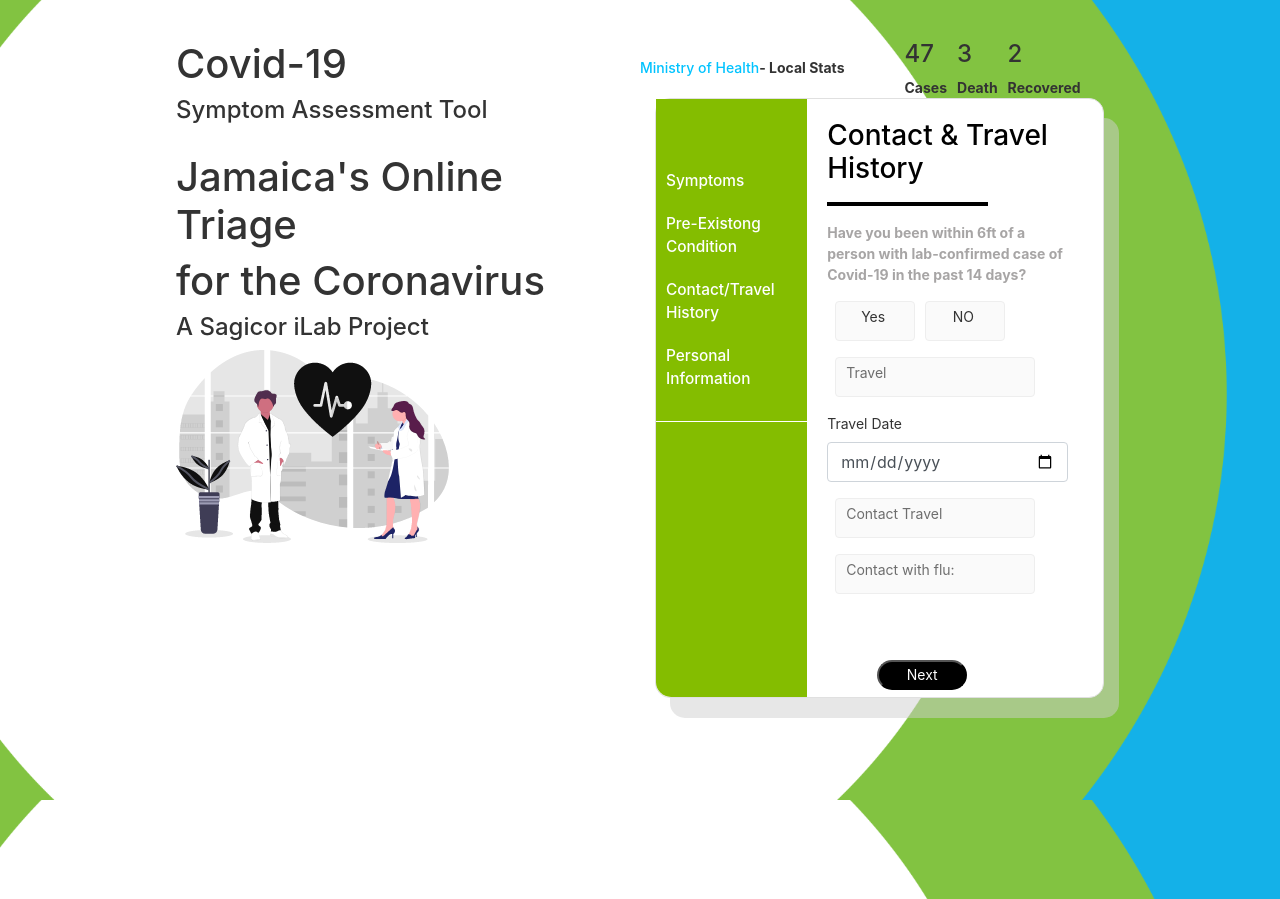
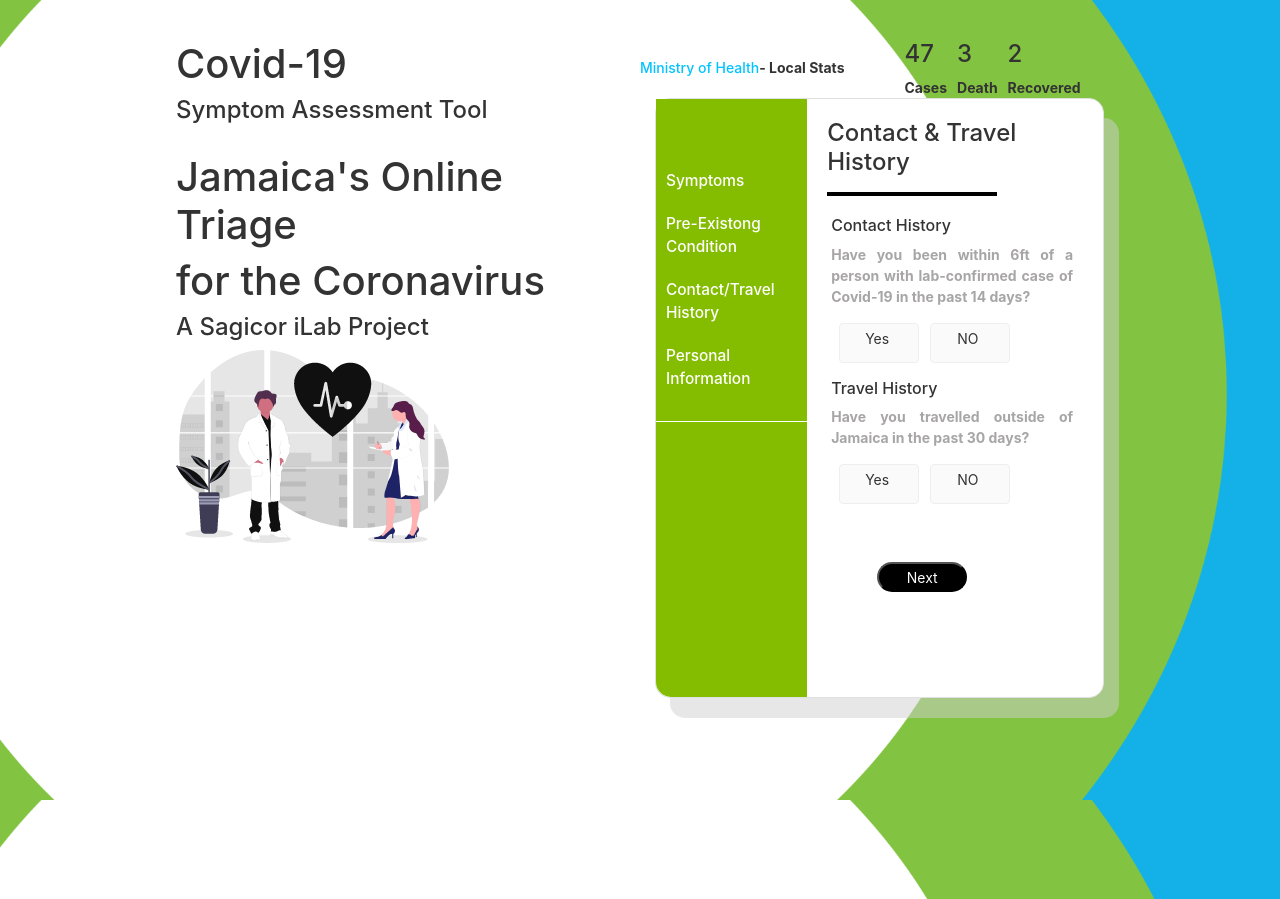
Before and after one commit to Hendricks-3D/Covid-19Assessment-Tool, an Angular app: page /contactHis in a window 1280 px wide. Built offline with nearby package versions, Linux system fonts and the light colour scheme.

Commit message:
UI changes

```diff
--- a/src/app/Components/contact-history/contact-history.component.css
+++ b/src/app/Components/contact-history/contact-history.component.css
@@ -64,6 +64,14 @@ h3{
     background-color: #fafafa;
   }
 
+  #yesC{
+    background-color: #fafafa;
+  }
+
+  #noC{
+    background-color: #fafafa;
+  }
+
   .btn-card {
     border-radius: 4px;
     border: 1px solid #eee;
@@ -80,6 +88,16 @@ h3{
     line-height: 24px;
   }
 
+
+  .scroll {
+
+    padding:4px;
+    width: 250px;
+    height: 300px;
+    overflow-x: hidden;
+    overflow-x: auto;
+    text-align:justify;
+}
     /**
   Media Queries
   */
@@ -116,5 +134,22 @@ p b{
 
 label{
     font-size: 12px;
+    font-weight: 600;
 }
 }
+
+
+
+
+::-webkit-input-placeholder { /* Chrome/Opera/Safari */
+  font-size: 11px;
+}
+::-moz-placeholder { /* Firefox 19+ */
+  font-size: 11px;
+}
+:-ms-input-placeholder { /* IE 10+ */
+  font-size: 11px;
+}
+:-moz-placeholder { /* Firefox 18- */
+  font-size: 11px;
+}
--- a/src/app/Components/contact-history/contact-history.component.html
+++ b/src/app/Components/contact-history/contact-history.component.html
@@ -1,9 +1,39 @@
-    <h3>Contact & Travel History</h3>
+    <h4>Contact & Travel History</h4>
 
     <hr class="line">
-
+    <div class="scroll">
+    <h6>Contact History</h6>
     <P><b>
         Have you been within 6ft of a person with lab-confirmed case of Covid-19 in the past 14 days?
+      </b></P>
+
+    <div class="row">
+
+        <div class="col-lg-4">
+            <div class="btn-card " id="yesC" (click)="showC()">
+
+              <label >Yes</label>
+            </div>
+        </div>
+
+
+        <div class="col-lg-4">
+            <div class="btn-card " id="noC" (click)="hideC()">
+
+              <label >NO</label>
+            </div>
+        </div>
+
+        </div>
+
+
+
+
+
+
+        <h6>Travel History</h6>
+    <P><b>
+        Have you travelled outside of Jamaica in the past 30 days?
       </b></P>
 
     <div class="row">
@@ -25,28 +55,74 @@
 
         </div>
 
-    <div class="card" id="travel" (click)="changeTravel()">
 
-    <label >Travel</label>
-    </div>
+            <ng-template [ngIf]="showConditions">
 
-    <div class="form-group">
-    <label for="age">Travel Date</label>
-    <input type="date" class="form-control" id="inputField" placeholder="Travel Date"  [(ngModel)]="user.travel_date">
-    </div>
+                <div >
 
-    <div class="card" id="contact" (click)="changeContact()">
-
-    <label >Contact Travel</label>
-    </div>
+                <label >List of all the countries visited during your travel.</label>
+                <input type="text" class="form-control" id="inputField" placeholder="Eg:Bahamas, Cuba"  [(ngModel)]="user.countries">
+                </div>
 
 
 
 
-    <div class="card" id="contactFlu" (click)="changeContactFlu()">
+                <div class="row">
 
-    <label >Contact with flu:</label>
-    </div>
+                    <div class="col-lg-6">
+
+                <div class="form-group">
+                    <label >Departure Date</label>
+                    <input type="date" class="form-control" id="inputField" placeholder="Departure Date"  [(ngModel)]="user.departure_date">
+                    </div>
+                    </div>
+
+
+                    <div class="col-lg-6">
+
+
+                <div class="form-group">
+                    <label >Arrival Date</label>
+                    <input type="date" class="form-control" id="inputField" placeholder="Arrival Date"  [(ngModel)]="user.arrival_date">
+                    </div>
+                    </div>
+
+                    </div>
+
+
+
+
+                    <label >Flight Details</label>
+                <div class="row">
+
+                    <div class="col-lg-6">
+
+                <div class="form-group">
+
+                     <input type="text" class="form-control" id="inputField" placeholder="Flight Number"  [(ngModel)]="user.flight_number">
+                    </div>
+                    </div>
+
+
+                    <div class="col-lg-6">
+
+
+                            <div class="form-group">
+
+                                <input type="text" class="form-control" id="inputField" placeholder="Departure Port"  [(ngModel)]="user.departure_port">
+                            </div>
+                    </div>
+
+                    </div>
+                    <div class="form-group">
+
+                        <input type="text" class="form-control" id="inputField" placeholder="Arrival Port"  [(ngModel)]="user.arrival_port">
+                    </div>
+
+        </ng-template>
+        </div>
+
+
 
 
     <button type="submit" class="submit-btn" (click)="next()">Next</button>
--- a/src/app/Components/contact-history/contact-history.component.ts
+++ b/src/app/Components/contact-history/contact-history.component.ts
@@ -103,4 +103,16 @@ export class ContactHistoryComponent implements OnInit {
   }
 
 
+
+  public showC():void{
+    document.getElementById('noC').style.backgroundColor="#fafafa";
+    document.getElementById('yesC').style.backgroundColor="rgb(207, 247, 113)"
+  }
+
+
+  public hideC():void{
+    document.getElementById('yesC').style.backgroundColor="#fafafa";
+    document.getElementById('noC').style.backgroundColor="rgb(207, 247, 113)"
+
+  }
 }
--- a/src/app/Components/personal-information/personal-information.component.css
+++ b/src/app/Components/personal-information/personal-information.component.css
@@ -22,6 +22,18 @@ h3{
     margin-right:80px;
     border: 2px solid #000;
   }
+
+
+
+  .scroll {
+
+    padding:4px;
+    width: 250px;
+    height: 350px;
+    overflow-x: hidden;
+    overflow-x: auto;
+    text-align:justify;
+}
 
     /**
   Media Queries
@@ -61,3 +73,17 @@ h3{
       font-size: 12px;
   }
   }
+
+
+  ::-webkit-input-placeholder { /* Chrome/Opera/Safari */
+    font-size: 12px;
+  }
+  ::-moz-placeholder { /* Firefox 19+ */
+    font-size: 12px;
+  }
+  :-ms-input-placeholder { /* IE 10+ */
+    font-size: 12px;
+  }
+  :-moz-placeholder { /* Firefox 18- */
+    font-size: 12px;
+  }
--- a/src/app/Components/personal-information/personal-information.component.html
+++ b/src/app/Components/personal-information/personal-information.component.html
@@ -6,6 +6,10 @@
 <h3>Personal Information</h3>
 
 <hr class="line">
+
+
+<div class="scroll">
+
 
       <div class="form-group">
       <input type="text" class="form-control" id="inputField" placeholder="Full Name"  [(ngModel)]="user.fullName">
@@ -46,6 +50,25 @@
       </select>
 
 
+<br>
+      <label>
+        <b>Emergency Contact Details</b>
+      </label>
+
+      <div class="form-group">
+        <input type="text" class="form-control" id="inputField" placeholder="Full Name"  [(ngModel)]="user.emergency_name">
+        </div>
+
+        <div class="form-group">
+          <input type="text" class="form-control" id="inputField" placeholder="Contact Number"  [(ngModel)]="user.emergency_number">
+          </div>
+
+
+    </div>
+
+    </div>
+</div>
+
 
 
 
--- a/src/app/Services/data-state.service.ts
+++ b/src/app/Services/data-state.service.ts
@@ -48,6 +48,18 @@ export class DataStateService {
         pre_diabetes:'N',
         pre_hypertension:'N',
         pre_respiratory:'N',
+        //travel
+      countries:'',
+      departure_date:'',
+      arrival_date:'',
+      flight_number:'',
+      departure_port:'',
+      arrival_port:'',
+
+      emergency_name:'',
+      emergency_number:'',
+
+
 
     });
   user = this.userDataSource.asObservable();
```
Also changed, not shown: src/app/Interface/iuser.ts (+12 -0 lines). Lines whose indentation alone changed are shown as unchanged.
